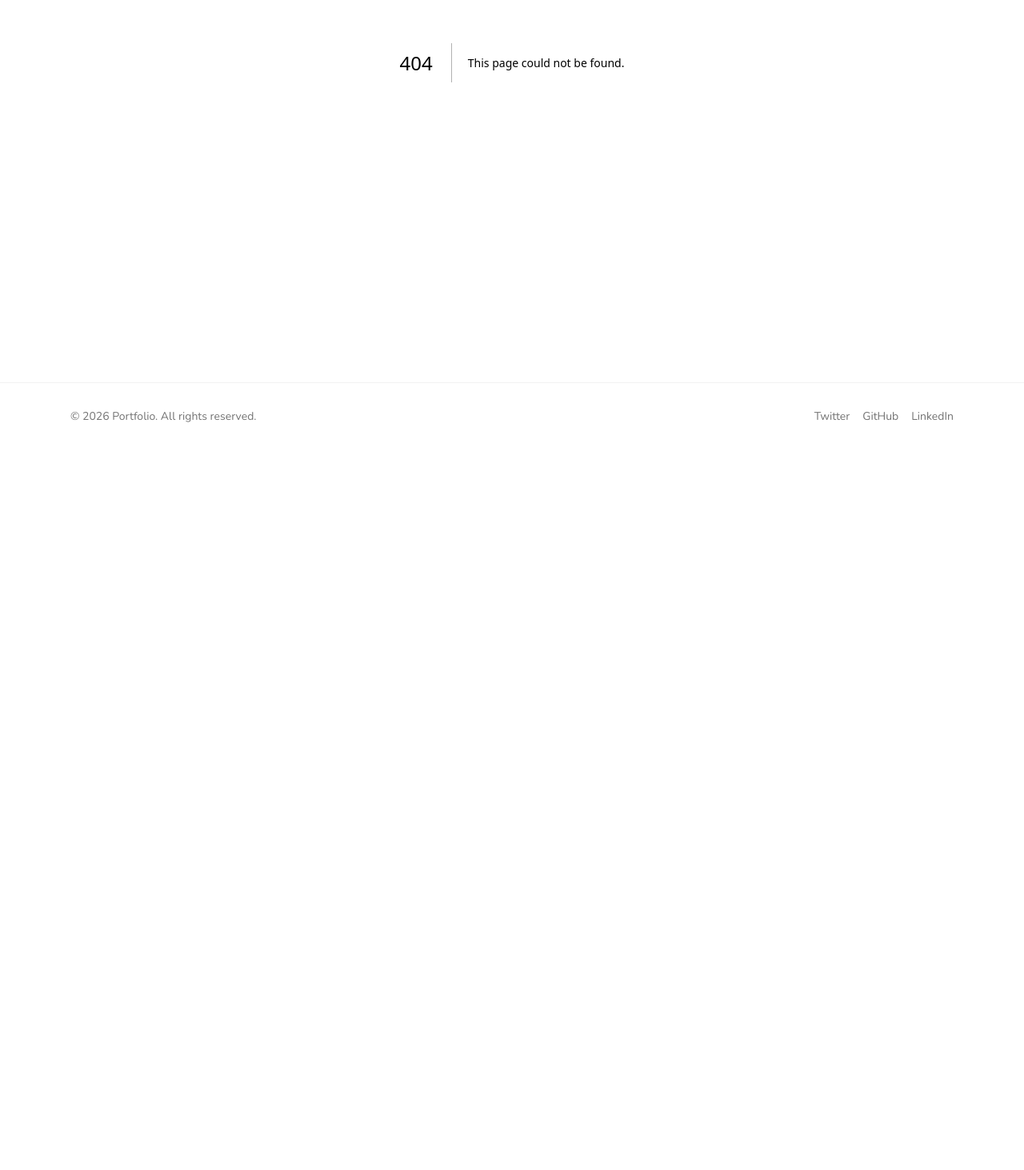
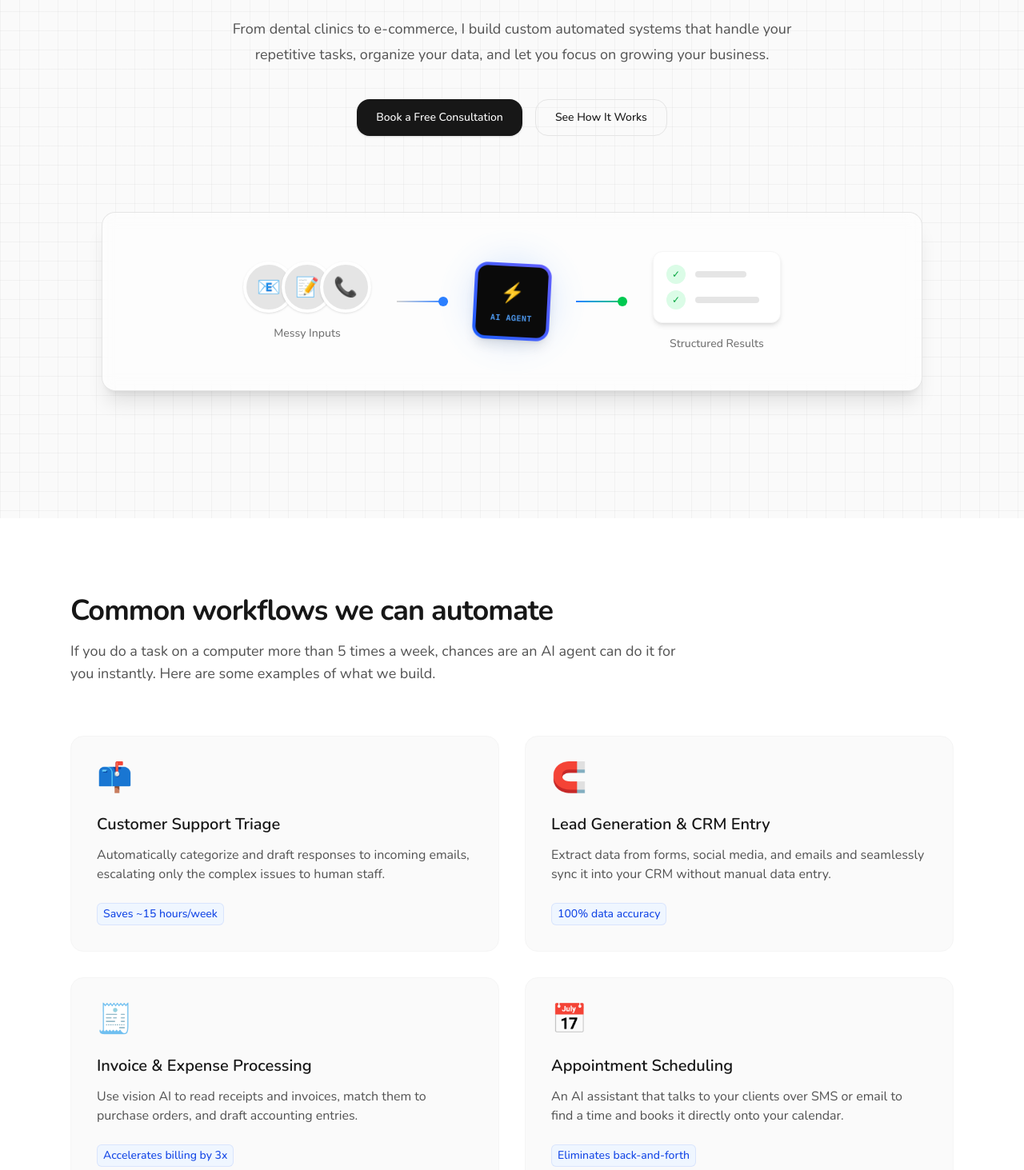
Before and after one commit to orchidcactus/ai_backend_portfolio, a Next.js app: page /automation in a window 1280 px wide. Before the commit this address had no page. Shown: the part 387-1850 px from the top of the page at 80% size. Before the commit the page ends 950 px from the top, so only its background shows below. Built offline with nearby package versions, Linux system fonts and the light colour scheme.

Commit message:
small business automation page added

```diff
--- /dev/null
+++ b/src/app/automation/page.tsx
@@ -0,0 +1,16 @@
+import AutomationHero from "@/components/AutomationHero";
+import AutomationUseCases from "@/components/AutomationUseCases";
+
+export const metadata = {
+  title: "AI Automation Services | Small Businesses",
+  description: "Custom AI automation services for small businesses. Reclaim your time and streamline your workflow with intelligent agents.",
+};
+
+export default function AutomationPage() {
+  return (
+    <>
+      <AutomationHero />
+      <AutomationUseCases />
+    </>
+  );
+}
--- /dev/null
+++ b/src/components/AutomationHero.tsx
@@ -0,0 +1,100 @@
+import Button from "./Button";
+import Container from "./Container";
+
+export default function AutomationHero() {
+  return (
+    <section className="relative overflow-hidden bg-neutral-50 pt-24 pb-32 lg:pt-36 lg:pb-40 dark:bg-neutral-950">
+      {/* Background styling */}
+      <div className="absolute inset-0 bg-[linear-gradient(to_right,#80808012_1px,transparent_1px),linear-gradient(to_bottom,#80808012_1px,transparent_1px)] bg-[size:24px_24px]" />
+
+      <Container className="relative z-10">
+        <div className="text-center max-w-3xl mx-auto">
+          <div className="inline-flex items-center rounded-full border border-neutral-200 bg-white px-3 py-1 text-sm font-medium text-neutral-600 mb-6 dark:border-neutral-800 dark:bg-neutral-900 dark:text-neutral-300 shadow-sm">
+            <span className="flex h-2 w-2 rounded-full bg-blue-500 mr-2"></span>
+            Stop Doing Manual Work
+          </div>
+
+          <h1 className="text-4xl font-bold tracking-tight sm:text-6xl text-neutral-900 dark:text-white">
+            Reclaim your time with <span className="text-blue-600 dark:text-blue-500">intelligent automation.</span>
+          </h1>
+          <p className="mt-6 text-lg leading-8 text-neutral-600 dark:text-neutral-400">
+            From dental clinics to e-commerce, I build custom automated systems that handle your repetitive tasks, organize your data, and let you focus on growing your business.
+          </p>
+
+          <div className="mt-10 flex flex-col sm:flex-row gap-4 justify-center">
+            <Button href="#consultation" variant="primary" className="w-full sm:w-auto bg-blue-600 hover:bg-blue-700 text-white border-blue-600">
+              Book a Free Consultation
+            </Button>
+            <Button href="#use-cases" variant="outline" className="w-full sm:w-auto">
+              See How It Works
+            </Button>
+          </div>
+        </div>
+
+        {/* Abstract Visualization of Automation */}
+        <div className="mt-16 lg:mt-24 max-w-5xl mx-auto">
+          <div className="rounded-2xl bg-white/50 backdrop-blur-sm p-4 ring-1 ring-neutral-200 shadow-xl dark:bg-neutral-900/50 dark:ring-neutral-800">
+            <div className="flex flex-col md:flex-row items-center gap-8 justify-center p-8">
+              {/* Input */}
+              <div className="flex flex-col items-center gap-4">
+                <div className="flex -space-x-4">
+                  <div className="h-16 w-16 rounded-full bg-neutral-200 border-4 border-white dark:bg-neutral-800 dark:border-neutral-900 flex items-center justify-center shadow-sm text-2xl">📧</div>
+                  <div className="h-16 w-16 rounded-full bg-neutral-200 border-4 border-white dark:bg-neutral-800 dark:border-neutral-900 flex items-center justify-center shadow-sm text-2xl">📝</div>
+                  <div className="h-16 w-16 rounded-full bg-neutral-200 border-4 border-white dark:bg-neutral-800 dark:border-neutral-900 flex items-center justify-center shadow-sm text-2xl">📞</div>
+                </div>
+                <span className="text-sm font-medium text-neutral-500">Messy Inputs</span>
+              </div>
+
+              {/* Processing */}
+              <div className="hidden md:flex items-center">
+                <div className="h-0.5 w-16 bg-gradient-to-r from-neutral-300 to-blue-500 dark:from-neutral-700 dark:to-blue-500 relative">
+                  <div className="absolute right-0 top-1/2 -translate-y-1/2 w-3 h-3 bg-blue-500 rounded-full animate-ping"></div>
+                </div>
+              </div>
+              <div className="md:hidden flex items-center rotate-90">
+                <div className="h-0.5 w-16 bg-gradient-to-r from-neutral-300 to-blue-500 dark:from-neutral-700 dark:to-blue-500 relative"></div>
+              </div>
+
+              {/* AI Engine */}
+              <div className="relative">
+                <div className="absolute inset-0 bg-blue-500 blur-xl opacity-20 rounded-full animate-pulse"></div>
+                <div className="h-24 w-24 rounded-2xl bg-gradient-to-tr from-blue-600 to-indigo-500 p-1 shadow-lg relative z-10 rotate-3 hover:rotate-0 transition-transform duration-300">
+                  <div className="h-full w-full bg-neutral-950 rounded-xl flex items-center justify-center flex-col gap-2">
+                     <span className="text-2xl">⚡</span>
+                     <span className="text-[10px] font-mono text-blue-400 font-semibold tracking-wider">AI AGENT</span>
+                  </div>
+                </div>
+              </div>
+
+              {/* Output */}
+              <div className="hidden md:flex items-center">
+                <div className="h-0.5 w-16 bg-gradient-to-r from-blue-500 to-green-500 relative">
+                  <div className="absolute right-0 top-1/2 -translate-y-1/2 w-3 h-3 bg-green-500 rounded-full animate-ping"></div>
+                </div>
+              </div>
+              <div className="md:hidden flex items-center rotate-90">
+                <div className="h-0.5 w-16 bg-gradient-to-r from-blue-500 to-green-500 relative"></div>
+              </div>
+
+              {/* Result */}
+              <div className="flex flex-col items-center gap-4">
+                <div className="bg-white dark:bg-neutral-800 p-4 rounded-xl shadow-md border border-neutral-100 dark:border-neutral-700 w-40">
+                  <div className="flex items-center gap-3 mb-2">
+                    <div className="h-6 w-6 rounded-full bg-green-100 text-green-600 flex items-center justify-center text-xs dark:bg-green-900/30 dark:text-green-400">✓</div>
+                    <div className="h-2 w-16 bg-neutral-200 dark:bg-neutral-700 rounded"></div>
+                  </div>
+                  <div className="flex items-center gap-3">
+                    <div className="h-6 w-6 rounded-full bg-green-100 text-green-600 flex items-center justify-center text-xs dark:bg-green-900/30 dark:text-green-400">✓</div>
+                    <div className="h-2 w-20 bg-neutral-200 dark:bg-neutral-700 rounded"></div>
+                  </div>
+                </div>
+                <span className="text-sm font-medium text-neutral-500">Structured Results</span>
+              </div>
+
+            </div>
+          </div>
+        </div>
+      </Container>
+    </section>
+  );
+}
--- /dev/null
+++ b/src/components/AutomationUseCases.tsx
@@ -0,0 +1,64 @@
+import Container from "./Container";
+
+const useCases = [
+  {
+    title: "Customer Support Triage",
+    description: "Automatically categorize and draft responses to incoming emails, escalating only the complex issues to human staff.",
+    icon: "📫",
+    metrics: "Saves ~15 hours/week",
+  },
+  {
+    title: "Lead Generation & CRM Entry",
+    description: "Extract data from forms, social media, and emails and seamlessly sync it into your CRM without manual data entry.",
+    icon: "🧲",
+    metrics: "100% data accuracy",
+  },
+  {
+    title: "Invoice & Expense Processing",
+    description: "Use vision AI to read receipts and invoices, match them to purchase orders, and draft accounting entries.",
+    icon: "🧾",
+    metrics: "Accelerates billing by 3x",
+  },
+  {
+    title: "Appointment Scheduling",
+    description: "An AI assistant that talks to your clients over SMS or email to find a time and books it directly onto your calendar.",
+    icon: "📅",
+    metrics: "Eliminates back-and-forth",
+  },
+];
+
+export default function AutomationUseCases() {
+  return (
+    <section id="use-cases" className="py-24 bg-white dark:bg-neutral-900">
+      <Container>
+        <div className="max-w-3xl mb-16">
+          <h2 className="text-3xl font-bold tracking-tight text-neutral-900 sm:text-4xl dark:text-white">
+            Common workflows we can automate
+          </h2>
+          <p className="mt-4 text-lg text-neutral-600 dark:text-neutral-400">
+            If you do a task on a computer more than 5 times a week, chances are an AI agent can do it for you instantly. Here are some examples of what we build.
+          </p>
+        </div>
+
+        <div className="grid grid-cols-1 md:grid-cols-2 gap-8">
+          {useCases.map((useCase, index) => (
+            <div key={index} className="flex flex-col rounded-2xl bg-neutral-50 dark:bg-neutral-950 p-8 border border-neutral-100 dark:border-neutral-800 transition-shadow hover:shadow-lg">
+              <div className="text-4xl mb-6">{useCase.icon}</div>
+              <h3 className="text-xl font-semibold text-neutral-900 dark:text-white mb-3">
+                {useCase.title}
+              </h3>
+              <p className="text-neutral-600 dark:text-neutral-400 flex-1 mb-6">
+                {useCase.description}
+              </p>
+              <div className="mt-auto">
+                <span className="inline-flex items-center rounded-md bg-blue-50 px-2 py-1 text-sm font-medium text-blue-700 ring-1 ring-inset ring-blue-700/10 dark:bg-blue-900/30 dark:text-blue-300 dark:ring-blue-500/20">
+                  {useCase.metrics}
+                </span>
+              </div>
+            </div>
+          ))}
+        </div>
+      </Container>
+    </section>
+  );
+}
```
Also changed, not shown: 1 other file (tests, documents, lock files or other folders).
